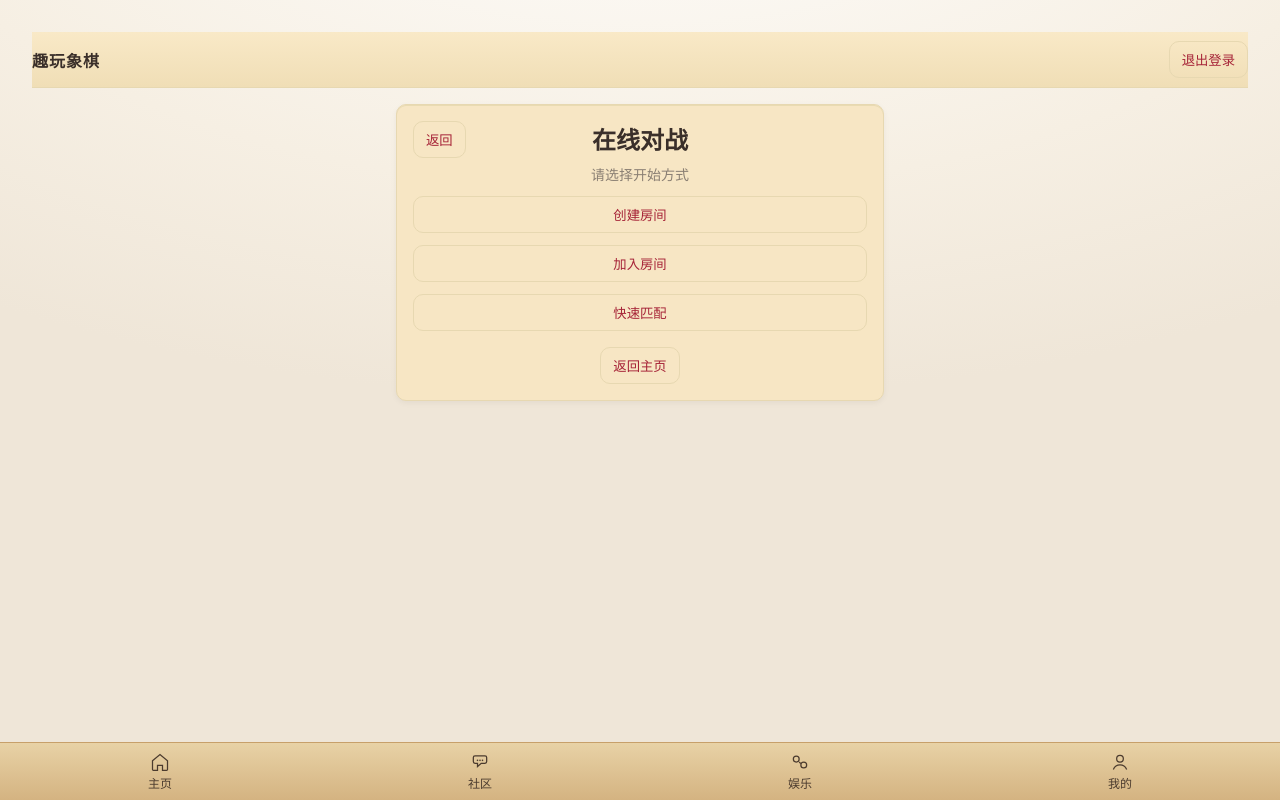
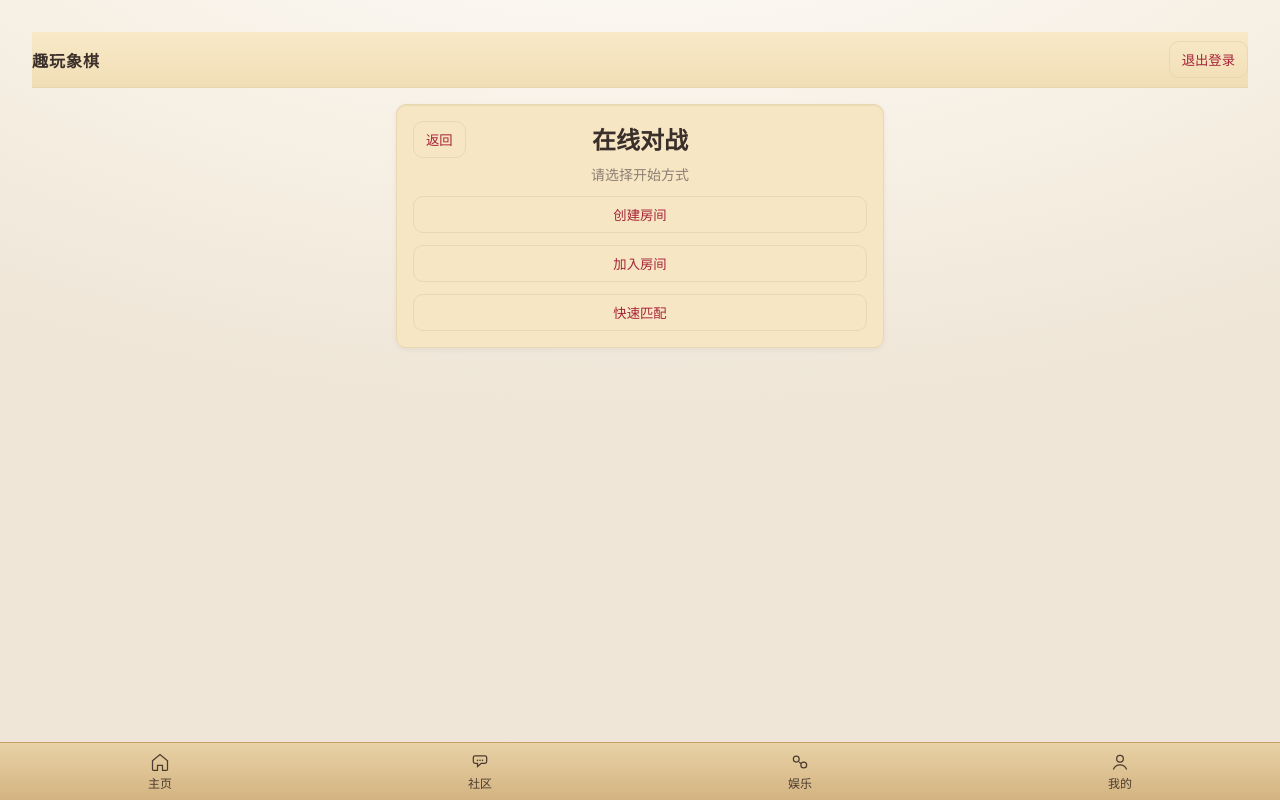
Before and after one commit to 401A-Coding/2025-Autumn-Software-Engineering, a React app in the folder frontend/: page /app/online-lobby in a window 1280 px wide. Built offline with nearby package versions, Linux system fonts and the light colour scheme; no server answers; sample sign-in values are in the browser's storage; the HTML template or start-up script is replaced by a standard one.

Commit message:
UI: remove duplicate bottom return button in OnlineLobby

```diff
--- a/frontend/src/pages/app/OnlineLobby.tsx
+++ b/frontend/src/pages/app/OnlineLobby.tsx
@@ -17,9 +17,7 @@ export default function OnlineLobby() {
                 <button className="btn-ghost" onClick={() => navigate('/app/live-battle?action=join')}>加入房间</button>
                 <button className="btn-ghost" onClick={() => navigate('/app/live-battle?action=match')}>快速匹配</button>
             </div>
-            <div className="mt-16">
-                <button className="btn-ghost" onClick={() => navigate('/app/home')}>返回主页</button>
-            </div>
+
         </section>
     )
 }
```
